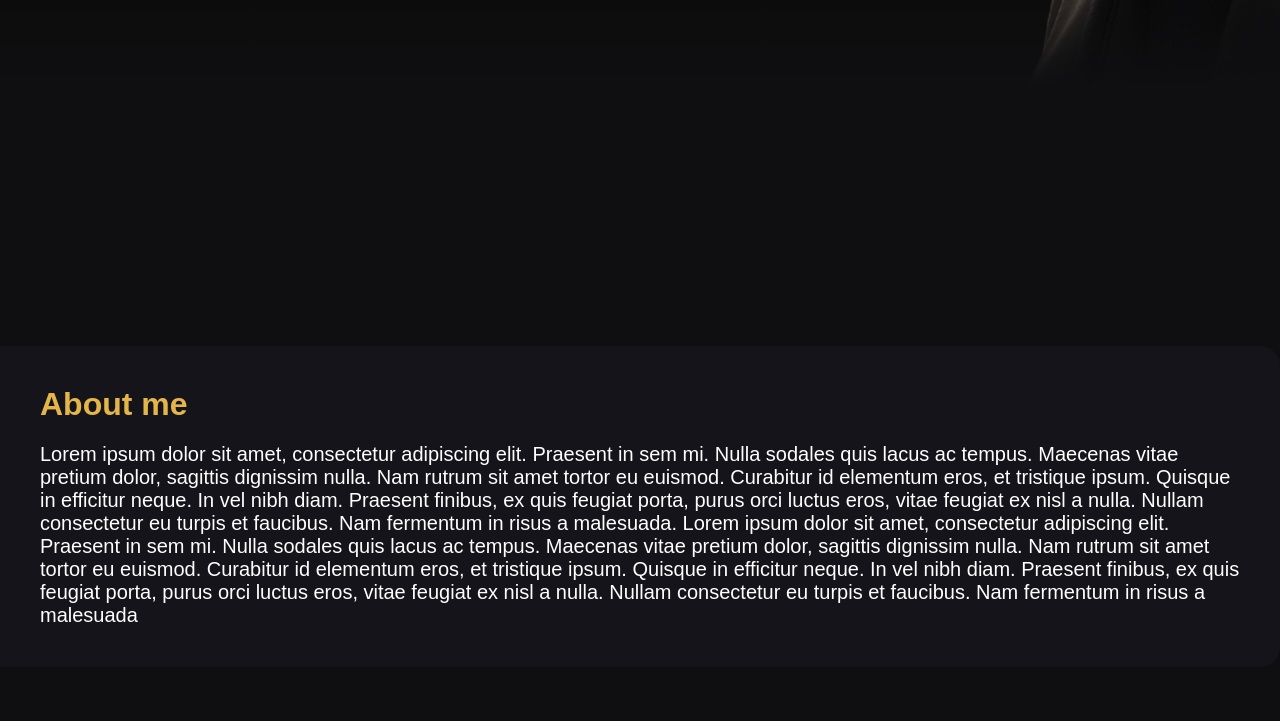
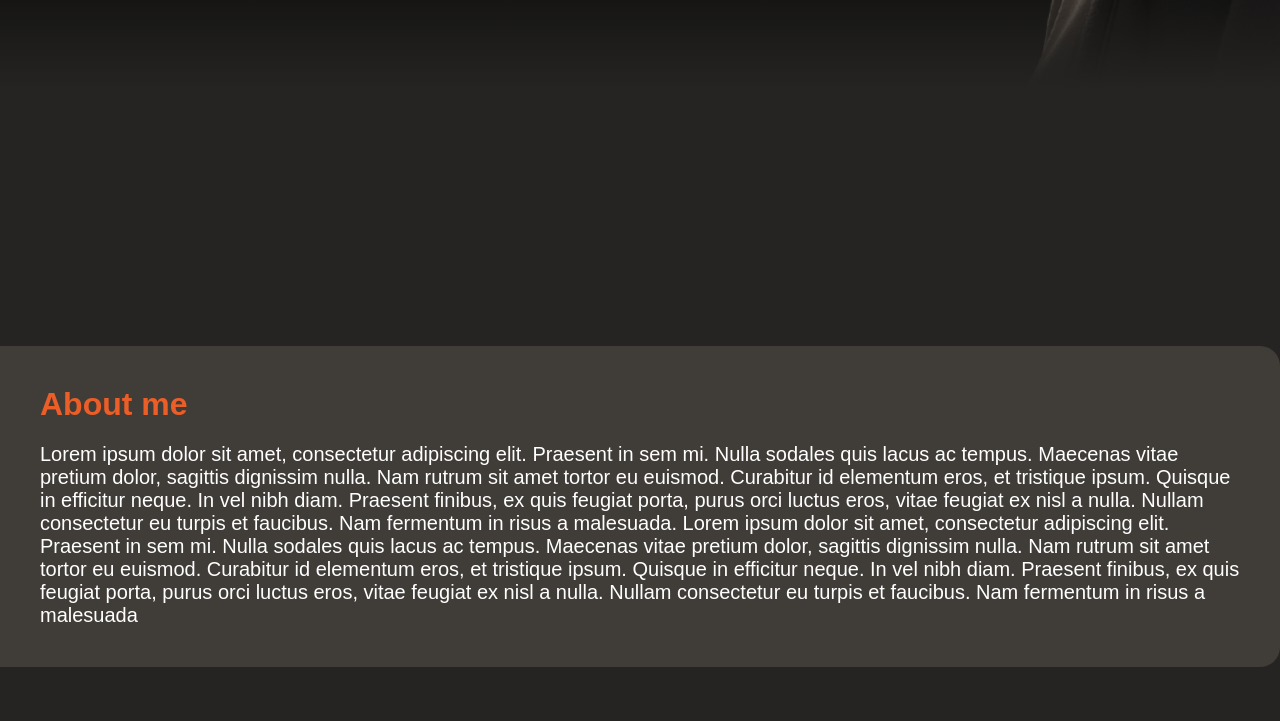
Before and after one commit to GreyZar37/GreyZar37.github.io, a plain HTML site: page index.html in a window 1280 px wide. Shown: the part 710-1431 px from the top of the page. Drawn offline with Linux system fonts and the light colour scheme.

Commit message:
Desing Chsnges

```diff
--- a/Style.css
+++ b/Style.css
@@ -1,8 +1,13 @@
 :root{
-    --primary-color: #0f0f11;
-    --items-color: #e4b549   ;
-    --second-color: #14141a;
+    --primary-color: #252422;
+    --second-color: #403d39;
+    --items-color: #eb5e28;
+    --third-color: #ccc5b9:
 }
+
+/*
+
+*/
 
 *{
     margin: 0;
```
